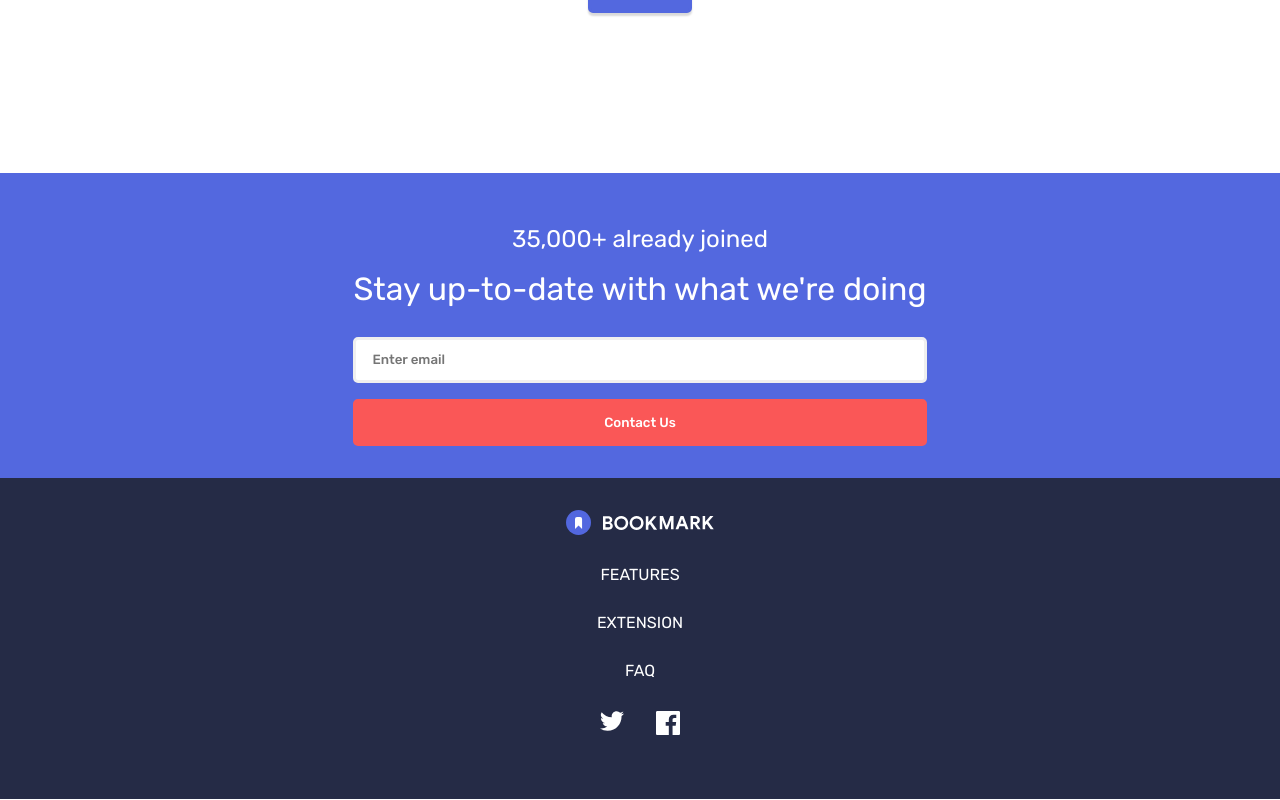
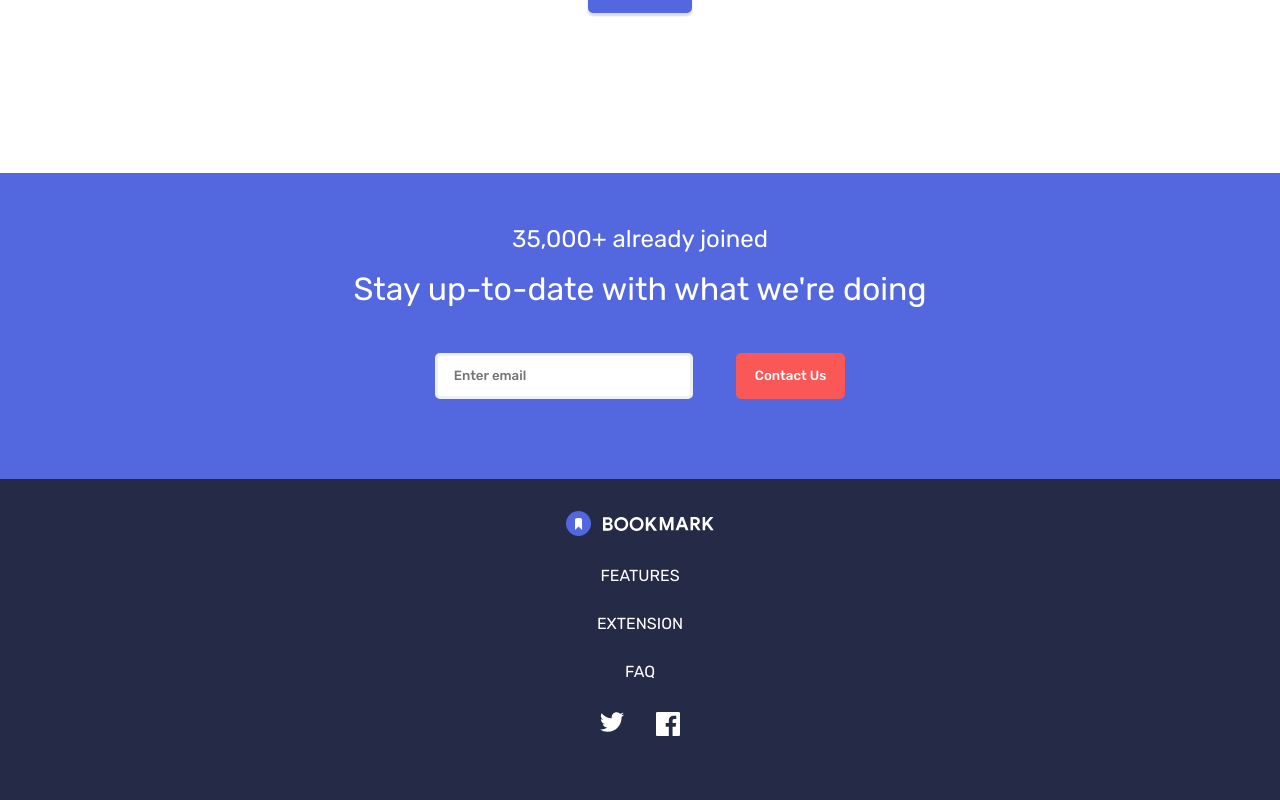
Before and after one commit to Saurabhdaswant/Bookmark, a React (Create React App) app: page / in a window 1280 px wide. Shown: the part 2862-3662 px from the top of the page. Built offline with nearby package versions, Linux system fonts and the light colour scheme; the HTML template or start-up script is replaced by a standard one.

Commit message:
update : available on full screen

```diff
--- a/src/Sass/Footer.scss
+++ b/src/Sass/Footer.scss
@@ -14,15 +14,14 @@
     p {
       @include paragraph;
       color: $white;
-      // text-transform: uppercase;
-      // letter-spacing: 3px;
-      // font-size: 0.8rem
     }
 
     h1 {
       @include h2;
       color: $white;
     }
+
+    form{
 
       .input {
         display: flex;
@@ -67,6 +66,28 @@
           background-color: $white;
         }
       }
+
+      @include tablet{
+        display: flex;
+        justify-content: space-evenly;
+        align-items: center;
+
+        & .input{
+          margin: 3rem 0;
+          .errorMessage {
+            position: relative;
+            padding: 0 1.17rem;
+            width: 100%;
+          }
+        }
+
+        input {
+          width: 100%;
+        }
+      }
+    }
+
+
   }
 
   &__Links {
--- a/src/layout/Footer.js
+++ b/src/layout/Footer.js
@@ -39,9 +39,11 @@ function Footer() {
               />
               {error && <p className="errorMessage"> {errorMessage} </p>}
             </div>
+            <div className="button">
             <button type="submit" id="submit" className="btn btn--softRed">
               Contact Us
             </button>
+            </div>
           </form>
         </div>
       </div>
```
Lines whose indentation alone changed are shown as unchanged.
